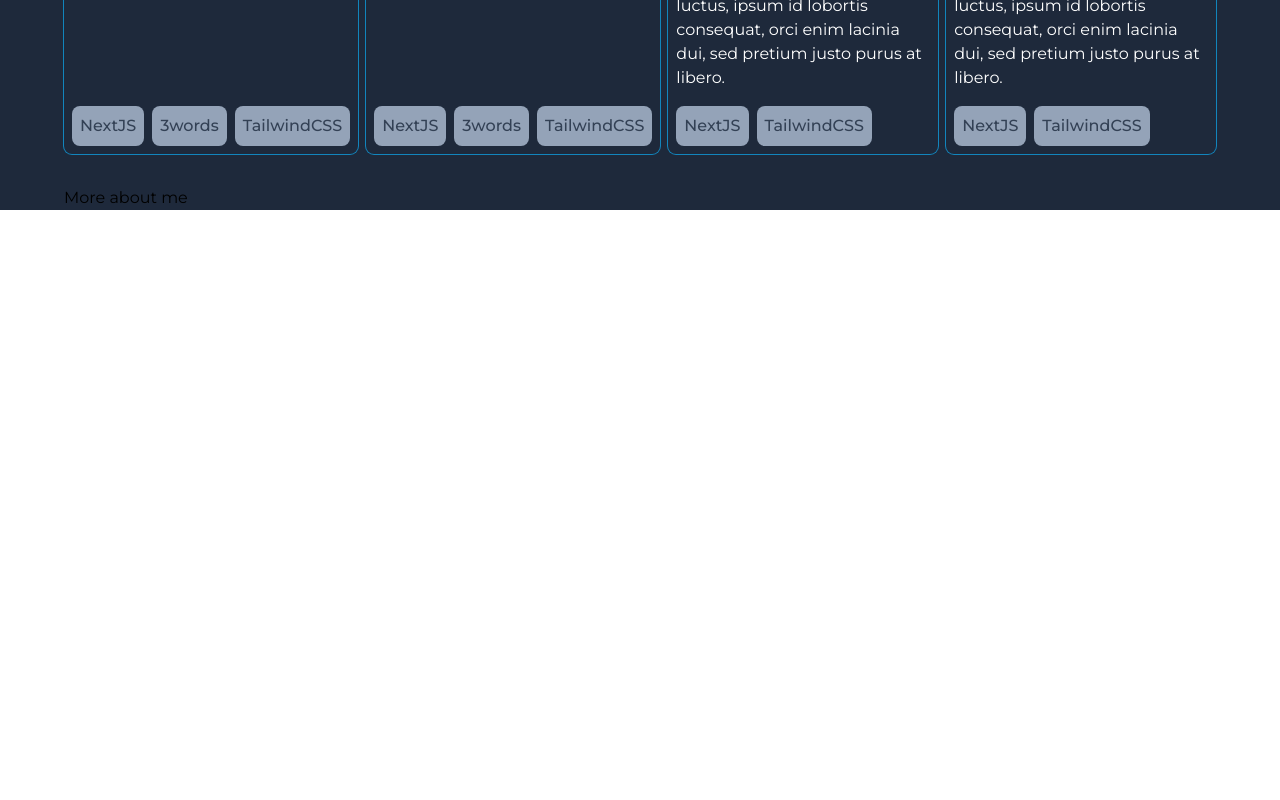
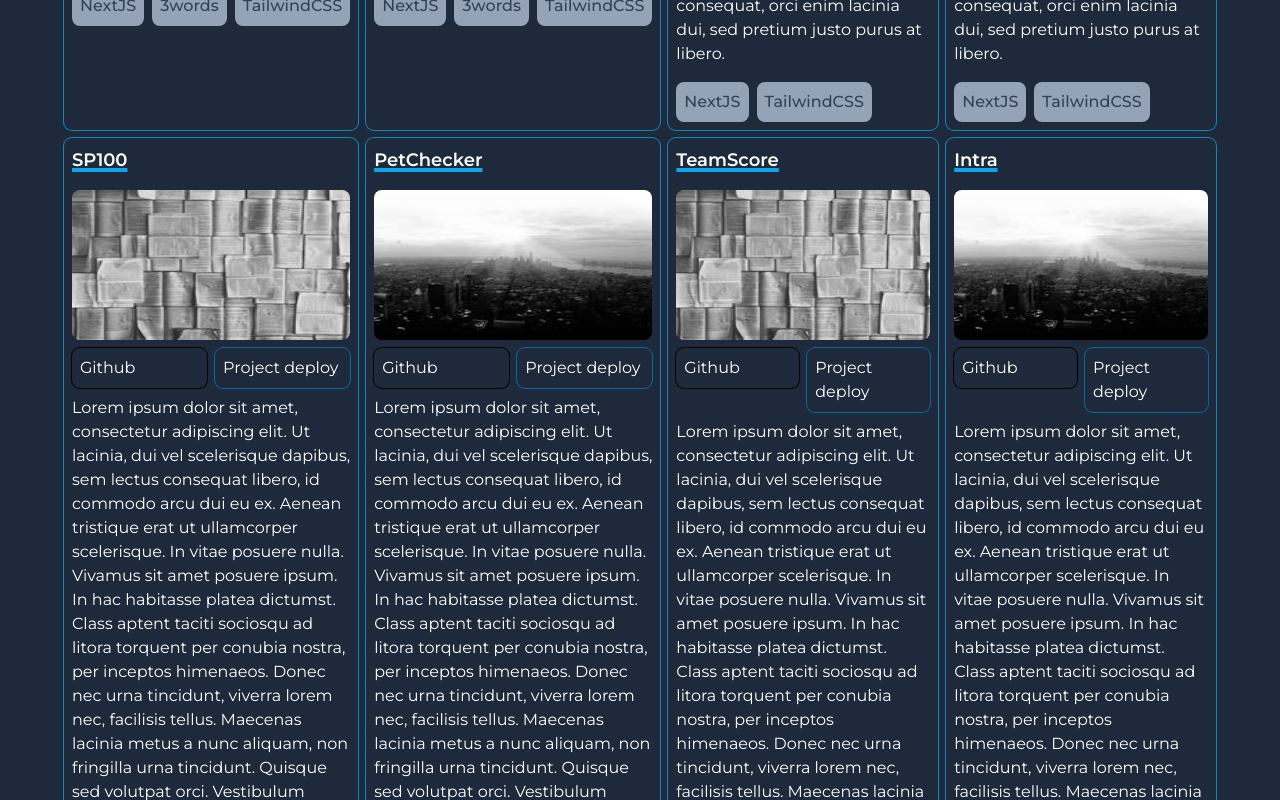
Before and after one commit to hexglyph/danielniebraz, a Next.js app: page / in a window 1280 px wide. Shown: the part 1440-2240 px from the top of the page. Before the commit the page ends 1650 px from the top, so only its background shows below. Built offline with nearby package versions, Linux system fonts and the light colour scheme.

Commit message:
Flex ordering for more items in projects

```diff
--- a/src/components/ProjectItem.tsx
+++ b/src/components/ProjectItem.tsx
@@ -7,7 +7,7 @@ import Link from "next/link";
 export default function ProjectItem(props: Project) {
 
     return (
-        <div className={`flex flex-1 ring-1 ring-sky-500/75 p-2 mt-2 rounded-lg`}>
+        <div className={`flex-[1_1_20%] ring-1 ring-sky-500/75 p-2 rounded-lg`}>
             <div className="flex w-full flex-col">
                 <div className="flex flex-col w-full text-white">
                     <h3 className={`text-lg font-semibold underline decoration-4 decoration-sky-500 mb-4`}>{props.name}</h3>
@@ -48,7 +48,7 @@ export default function ProjectItem(props: Project) {
                     ))}
                 </div>
             </div>
-        </div>
+        </div >
     )
 
 }
--- a/src/components/Projects.tsx
+++ b/src/components/Projects.tsx
@@ -8,7 +8,7 @@ export default function Projects() {
     function render() {
 
         return (
-            <div className={`flex w-full gap-2 mt-8 mb-8`}>
+            <div className={`flex flex-wrap w-full justify-start mt-4 gap-2`}>
                 {projetos.map((project, i) => {
                     return (
                         <ProjectItem
--- a/src/data/data.ts
+++ b/src/data/data.ts
@@ -139,5 +139,49 @@ export const projects: Project[] = [
     github_url: "/",
     key_techs: ["NextJS", "TailwindCSS"],
   },
+  {
+    id: 5,
+    project: 'Projeto',
+    name: "SP100",
+    description:
+      "Lorem ipsum dolor sit amet, consectetur adipiscing elit. Ut lacinia, dui vel scelerisque dapibus, sem lectus consequat libero, id commodo arcu dui eu ex. Aenean tristique erat ut ullamcorper scelerisque. In vitae posuere nulla. Vivamus sit amet posuere ipsum. In hac habitasse platea dictumst. Class aptent taciti sociosqu ad litora torquent per conubia nostra, per inceptos himenaeos. Donec nec urna tincidunt, viverra lorem nec, facilisis tellus. Maecenas lacinia metus a nunc aliquam, non fringilla urna tincidunt. Quisque sed volutpat orci. Vestibulum commodo lectus eu nulla varius, eu semper justo fermentum. Pellentesque luctus, ipsum id lobortis consequat, orci enim lacinia dui, sed pretium justo purus at libero.",
+    image_path: "/project/1.jpg",
+    deployed_url: "/",
+    github_url: "/",
+    key_techs: ["NextJS", "3words", "TailwindCSS"],
+  },
+  {
+    id: 6,
+    project: 'Projeto',
+    name: "PetChecker",
+    description:
+      "Lorem ipsum dolor sit amet, consectetur adipiscing elit. Ut lacinia, dui vel scelerisque dapibus, sem lectus consequat libero, id commodo arcu dui eu ex. Aenean tristique erat ut ullamcorper scelerisque. In vitae posuere nulla. Vivamus sit amet posuere ipsum. In hac habitasse platea dictumst. Class aptent taciti sociosqu ad litora torquent per conubia nostra, per inceptos himenaeos. Donec nec urna tincidunt, viverra lorem nec, facilisis tellus. Maecenas lacinia metus a nunc aliquam, non fringilla urna tincidunt. Quisque sed volutpat orci. Vestibulum commodo lectus eu nulla varius, eu semper justo fermentum. Pellentesque luctus, ipsum id lobortis consequat, orci enim lacinia dui, sed pretium justo purus at libero.",
+    image_path: "/project/2.jpg",
+    deployed_url: "/",
+    github_url: "/",
+    key_techs: ["NextJS", "3words", "TailwindCSS"],
+  },
+  {
+    id: 7,
+    project: 'Projeto',
+    name: "TeamScore",
+    description:
+      "Lorem ipsum dolor sit amet, consectetur adipiscing elit. Ut lacinia, dui vel scelerisque dapibus, sem lectus consequat libero, id commodo arcu dui eu ex. Aenean tristique erat ut ullamcorper scelerisque. In vitae posuere nulla. Vivamus sit amet posuere ipsum. In hac habitasse platea dictumst. Class aptent taciti sociosqu ad litora torquent per conubia nostra, per inceptos himenaeos. Donec nec urna tincidunt, viverra lorem nec, facilisis tellus. Maecenas lacinia metus a nunc aliquam, non fringilla urna tincidunt. Quisque sed volutpat orci. Vestibulum commodo lectus eu nulla varius, eu semper justo fermentum. Pellentesque luctus, ipsum id lobortis consequat, orci enim lacinia dui, sed pretium justo purus at libero.",
+    image_path: "/project/1.jpg",
+    deployed_url: "/",
+    github_url: "/",
+    key_techs: ["NextJS", "TailwindCSS"],
+  },
+  {
+    id: 8,
+    project: 'Projeto',
+    name: "Intra",
+    description:
+      "Lorem ipsum dolor sit amet, consectetur adipiscing elit. Ut lacinia, dui vel scelerisque dapibus, sem lectus consequat libero, id commodo arcu dui eu ex. Aenean tristique erat ut ullamcorper scelerisque. In vitae posuere nulla. Vivamus sit amet posuere ipsum. In hac habitasse platea dictumst. Class aptent taciti sociosqu ad litora torquent per conubia nostra, per inceptos himenaeos. Donec nec urna tincidunt, viverra lorem nec, facilisis tellus. Maecenas lacinia metus a nunc aliquam, non fringilla urna tincidunt. Quisque sed volutpat orci. Vestibulum commodo lectus eu nulla varius, eu semper justo fermentum. Pellentesque luctus, ipsum id lobortis consequat, orci enim lacinia dui, sed pretium justo purus at libero.",
+    image_path: "/project/2.jpg",
+    deployed_url: "/",
+    github_url: "/",
+    key_techs: ["NextJS", "TailwindCSS"],
+  },
 
 ];
```
